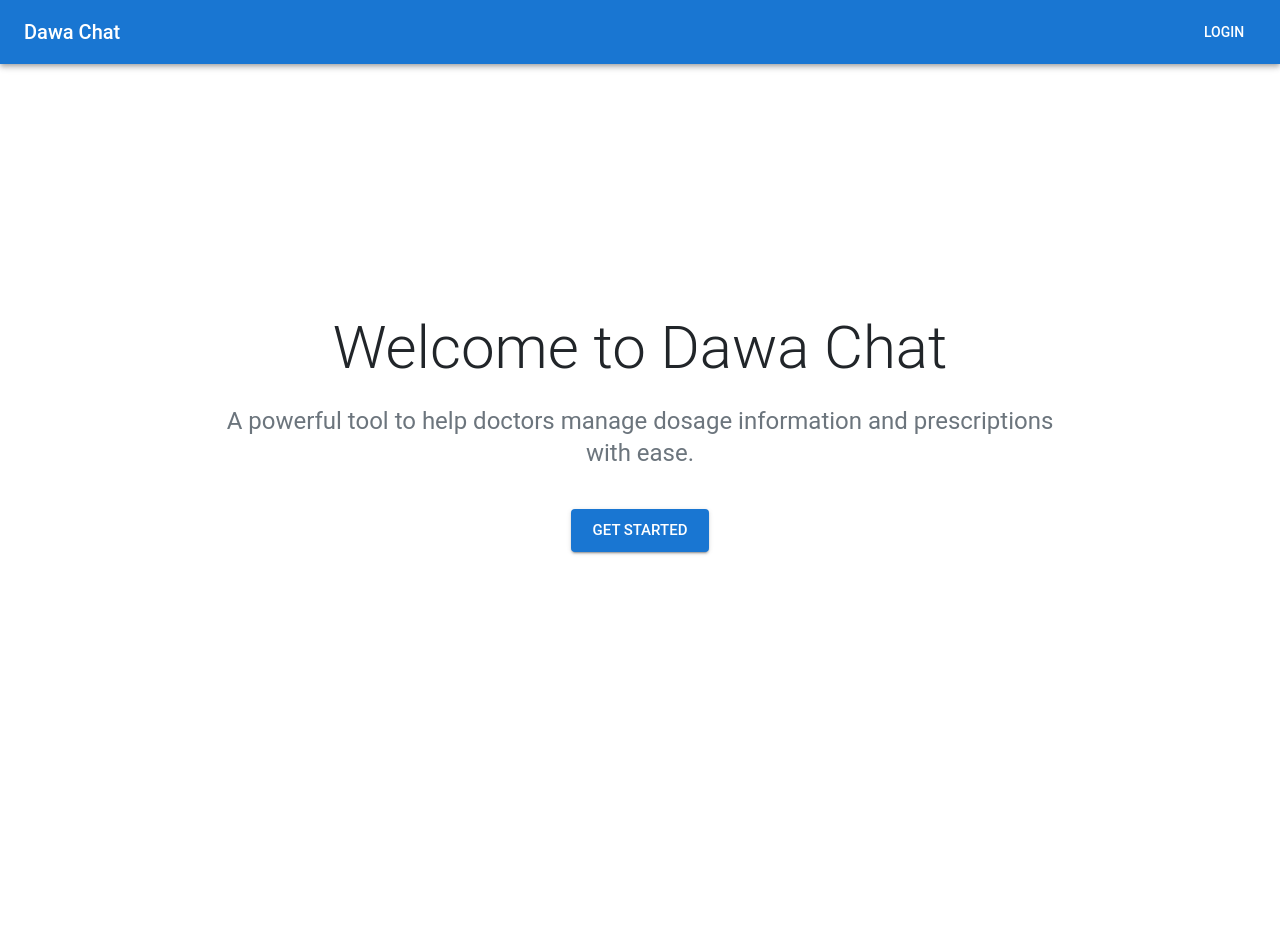
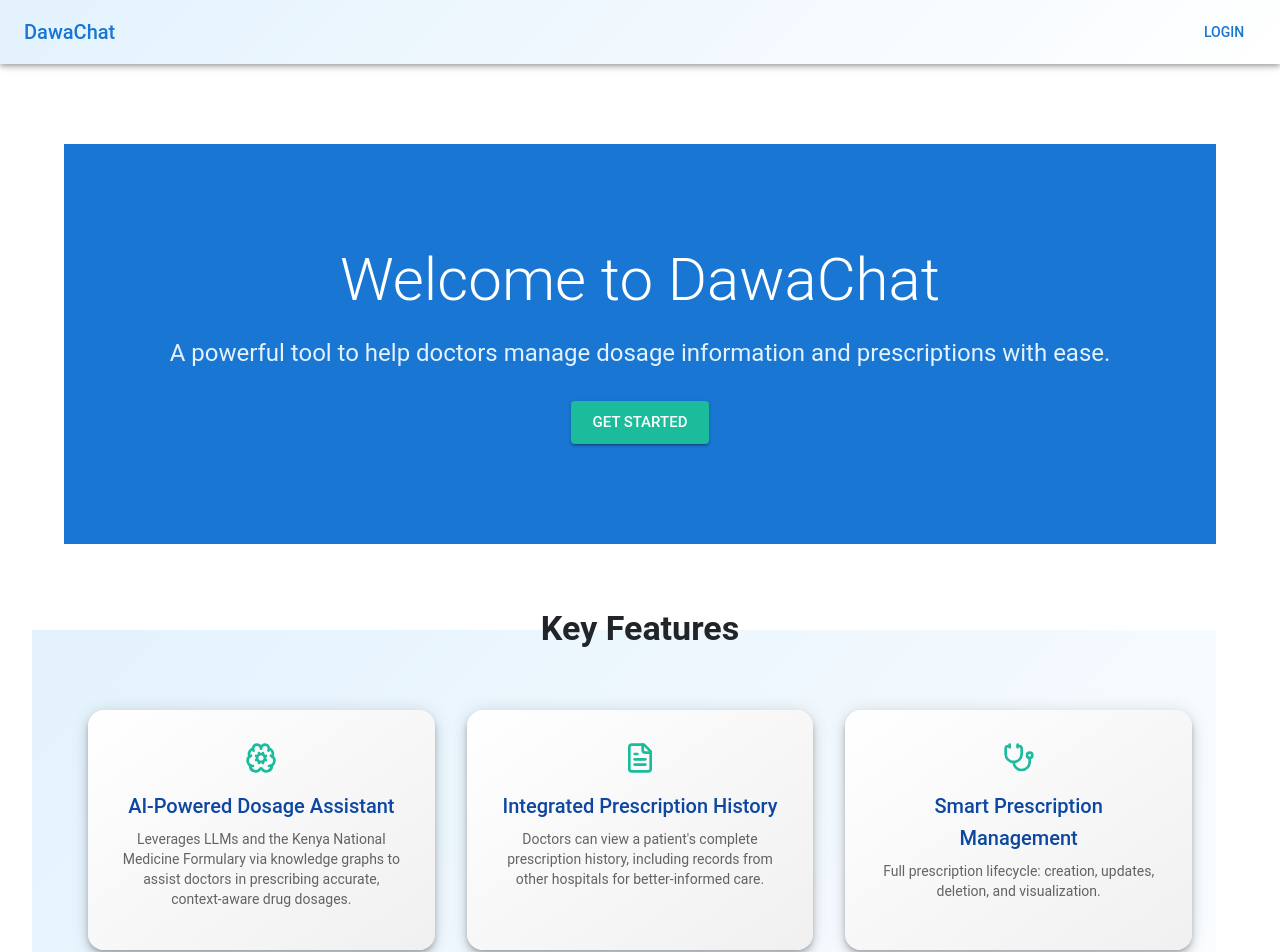
Before and after one commit to davidnene/dawachat_frontend, a React (Create React App) app: page / in a window 1280 px wide. Shown: the top 952 px of the page. Before the commit the page ends 800 px from the top, so only its background shows below. Built offline with nearby package versions, Linux system fonts and the light colour scheme; no server answers.

Commit message:
Update Header and Footer

```diff
--- a/src/App.js
+++ b/src/App.js
@@ -26,6 +26,7 @@ const App = () => {
     <ThemeProvider theme={theme}>
       <Router>
         {!user ? <Navbar /> : <Header />}
+        {/* {user && <Header />} */}
         {user && <Sidebar />}
 
         <Routes>
--- a/src/components/Navbar.js
+++ b/src/components/Navbar.js
@@ -12,15 +12,15 @@ const Navbar = () => {
 
   return (
     <AppBar position="static" color="primary">
-      <Toolbar>
+      <Toolbar sx={{ background: 'linear-gradient(135deg, #e3f2fd, #fff)'}}>
         <Typography variant="h6" component="div" sx={{ flexGrow: 1 }}>
-          <Link to="/" style={{ textDecoration: "none", color: "inherit" }}>
-            Dawa Chat
+          <Link to="/" style={{ textDecoration: "none", color: "#1976d2" }}>
+            DawaChat
           </Link>
         </Typography>
 
         <Box>
-          <Button color="inherit" onClick={() => navigate("/login")}>
+          <Button style={{color: "#1976d2"}} onClick={() => navigate("/login")}>
             Login
           </Button>
         </Box>
--- a/src/pages/HomePage.js
+++ b/src/pages/HomePage.js
@@ -1,6 +1,42 @@
 import React from 'react';
-import { Container, Typography, Button, Box } from '@mui/material';
+import { Container, Typography, Button, Box, Grid, Card, CardContent } from '@mui/material';
 import { useNavigate } from 'react-router-dom';
+import { BrainCog, ShieldCheck, FileText, Activity, Stethoscope, AlertCircle } from 'lucide-react';
+import Footer from '../components/Footer';
+
+const features = [
+    {
+        title: 'AI-Powered Dosage Assistant',
+        description: 'Leverages LLMs and the Kenya National Medicine Formulary via knowledge graphs to assist doctors in prescribing accurate, context-aware drug dosages.',
+        icon: <BrainCog size={32} />,
+    },
+    {
+        title: 'Integrated Prescription History',
+        description: 'Doctors can view a patient\'s complete prescription history, including records from other hospitals for better-informed care.',
+        icon: <FileText size={32} />,
+    },
+
+    {
+        title: 'Smart Prescription Management',
+        description: 'Full prescription lifecycle: creation, updates, deletion, and visualization.',
+        icon: <Stethoscope size={32} />,
+    },
+    {
+        title: 'Stress Monitoring System',
+        description: 'Uses real-time wearable data to flag stress levels and alerts hospital admin for action.',
+        icon: <Activity size={32} />,
+    },
+    {
+        title: 'Secure Role-based Access',
+        description: 'Scoped access for Super Admins, Admins, and Doctors ensures data integrity and user accountability.',
+        icon: <ShieldCheck size={32} />,
+    },
+    {
+        title: 'Alert System',
+        description: 'Automatic logging and alerts when doctors are under stress.',
+        icon: <AlertCircle size={32} />,
+    },
+];
 
 const HomePage = () => {
   const navigate = useNavigate();
@@ -10,31 +46,86 @@ const HomePage = () => {
   };
 
   return (
-        <Container maxWidth="md" className="text-center mt-5">
+    <>
+      <Container maxWidth="lg" sx={{ mt: 10 }}>
       <Box
         display="flex"
         flexDirection="column"
         alignItems="center"
         justifyContent="center"
-                style={{ minHeight: '80vh' }}
+        sx={{
+            minHeight: '50vh',
+            textAlign: 'center',
+            backgroundColor: '#1976d2', // Material UI primary blue
+            color: '#fff', // white text
+            px: 3, // padding left & right
+            py: 6, // padding top & bottom
+        }}
         >
-                <Typography variant="h2" gutterBottom className="display-4">
-                    Welcome to Dawa Chat
+        <Typography variant="h2" gutterBottom>
+            Welcome to DawaChat
         </Typography>
-                <Typography variant="h5" className="lead text-muted mb-4">
+        <Typography variant="h5" sx={{ color: '#e3f2fd', mb: 4 }}>
             A powerful tool to help doctors manage dosage information and prescriptions with ease.
         </Typography>
-                <Button
-                    variant="contained"
-                    color="primary"
-                    size="large"
-                    onClick={goToDashboard}
-                    className="mt-3"
+        <Button variant="contained"  size="large" onClick={goToDashboard} sx={{
+  backgroundColor: '#1abc9c',
+  color: '#fff',
+  '&:hover': {
+    backgroundColor: '#16a085',
+  },
+}}
 >
             Get Started
         </Button>
         </Box>
+
+
+        <Typography variant="h4" align="center" gutterBottom sx={{ mt: 8 }}>
+          Key Features
+        </Typography>
+
+        <Grid container spacing={4} sx={{ background: 'linear-gradient(135deg, #e3f2fd, #fff)', py: 6, px: 3 }}>
+        {features.map((feature, index) => (
+            <Grid item xs={12} sm={6} md={4} key={index}>
+            <Card
+                elevation={6}
+                sx={{
+                p: 2,
+                minHeight: 240,
+                textAlign: 'center',
+                borderRadius: 4,
+                background: 'linear-gradient(145deg, #ffffff, #f0f0f0)',
+                transition: 'transform 0.3s, box-shadow 0.3s',
+                '&:hover': {
+                    transform: 'translateY(-8px)',
+                    boxShadow: '0 8px 24px rgba(0,0,0,0.1)',
+                },
+                }}
+            >
+                <CardContent>
+                <Box display="flex" justifyContent="center" alignItems="center" mb={2}>
+                    {React.cloneElement(feature.icon, {
+                    fontSize: 'large',
+                    style: { color: '#1abc9c' }, // Customize icon color
+                    })}
+                </Box>
+                <Typography variant="h6" gutterBottom sx={{ color: '#0d47a1' }}>
+                    {feature.title}
+                </Typography>
+                <Typography variant="body2" sx={{ color: 'text.secondary' }}>
+                    {feature.description}
+                </Typography>
+                </CardContent>
+            </Card>
+            </Grid>
+        ))}
+        </Grid>
+
       </Container>
+
+      <Footer />
+    </>
   );
 };
 
```
Lines whose indentation alone changed are shown as unchanged.
